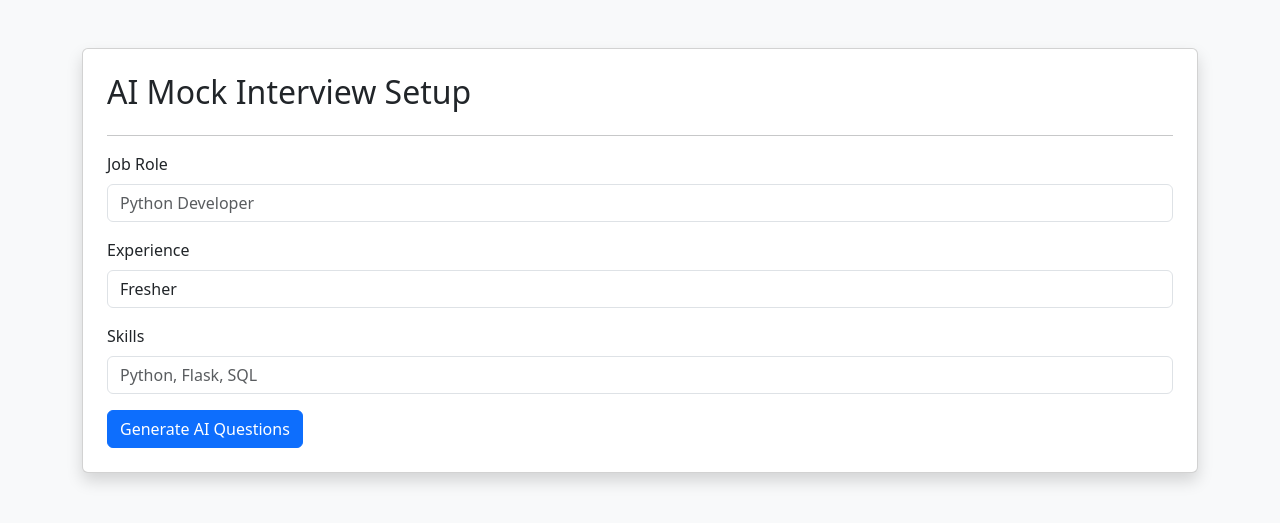
After one commit to Vennela-ai/AI-Interview-Portal, a Flask app: page /interview/setup in a window 1280 px wide. The commit adds this page. Shown: the top 523 px of the page. Run offline with Flask 3, Linux system fonts and the light colour scheme.

Commit message:
Integrate Gemini AI for interview question generation

```diff
--- a/app.py
+++ b/app.py
@@ -1,8 +1,10 @@
-from flask import Flask, render_template, request, redirect, url_for
+from flask import Flask, render_template, request, redirect, url_for, flash, session
+from gemini_service import generate_questions, evaluate_answers
 from werkzeug.security import generate_password_hash, check_password_hash
 from models import User, db
 
 app = Flask(__name__)
+app.secret_key = "your_secret_key"
 
 app.config["SQLALCHEMY_DATABASE_URI"] = "sqlite:///database.db"
 app.config["SQLALCHEMY_TRACK_MODIFICATIONS"] = False
@@ -27,6 +29,7 @@ def login():
         user = User.query.filter_by(email=email).first()
 
         if user and check_password_hash(user.password, password):
+            session["user_id"] = user.id
             return redirect(url_for("dashboard"))
 
         return "Invalid Email or Password!"
@@ -60,6 +63,92 @@ def register():
 @app.route("/dashboard")
 def dashboard():
     return render_template("dashboard.html")
+@app.route("/profile", methods=["GET", "POST"])
+def profile():
+    if "user_id" not in session:
+        return redirect(url_for("login"))
 
+    user = User.query.get(session["user_id"])
+
+    if request.method == "POST":
+        user.name = request.form["name"]
+        user.email = request.form["email"]
+
+        db.session.commit()
+
+        flash("Profile updated successfully!", "success")
+        return redirect(url_for("profile"))
+
+    return render_template("profile.html", user=user)
+@app.route("/interview/setup")
+def interview_setup():
+    return render_template("interview_setup.html")
+@app.route("/submit-interview", methods=["POST"])
+def submit_interview():
+
+    questions = []
+    answers = []
+
+    i = 1
+
+    while True:
+
+        question = request.form.get(f"question{i}")
+        answer = request.form.get(f"answer{i}")
+
+        if not question:
+            break
+
+        questions.append(question)
+        answers.append(answer)
+
+        i += 1
+
+    result = evaluate_answers(
+        "\n".join(questions),
+        "\n".join(answers)
+    )
+
+    return render_template(
+        "result.html",
+        result=result
+    )
+@app.route("/logout")
+def logout():
+    session.clear()
+    return redirect(url_for("login"))
+@app.route("/interview")
+def interview():
+    questions = [
+        "Tell me about yourself.",
+        "What are your strengths?",
+        "Why should we hire you?",
+        "Describe a challenging project you worked on.",
+        "Where do you see yourself in five years?"
+    ]
+
+    return render_template("interview.html", questions=questions)
+@app.route("/generate-questions", methods=["POST"])
+def interview_questions():
+
+    role = request.form["role"]
+    experience = request.form["experience"]
+    skills = request.form["skills"]
+
+    response = generate_questions(role, experience, skills)
+
+    questions = []
+
+    for line in response.split("\n"):
+
+        line = line.strip()
+
+        if line:
+            questions.append(line)
+
+    return render_template(
+        "interview.html",
+        questions=questions
+    )
 if __name__ == "__main__":
     app.run(debug=True)
--- /dev/null
+++ b/templates/interview_setup.html
@@ -0,0 +1,65 @@
+<!DOCTYPE html>
+<html>
+<head>
+    <title>AI Interview Setup</title>
+
+    <link href="https://cdn.jsdelivr.net/npm/bootstrap@5.3.3/dist/css/bootstrap.min.css" rel="stylesheet">
+</head>
+
+<body class="bg-light">
+
+<div class="container mt-5">
+
+    <div class="card shadow p-4">
+
+        <h2>AI Mock Interview Setup</h2>
+
+        <hr>
+
+        <form action="/generate-questions" method="POST">
+
+            <div class="mb-3">
+                <label class="form-label">Job Role</label>
+                <input type="text"
+                       name="role"
+                       class="form-control"
+                       placeholder="Python Developer"
+                       required>
+            </div>
+
+            <div class="mb-3">
+                <label class="form-label">Experience</label>
+
+                <select name="experience" class="form-control">
+                    <option>Fresher</option>
+                    <option>1 Year</option>
+                    <option>2 Years</option>
+                    <option>3+ Years</option>
+                </select>
+
+            </div>
+
+            <div class="mb-3">
+
+                <label class="form-label">Skills</label>
+
+                <input type="text"
+                       name="skills"
+                       class="form-control"
+                       placeholder="Python, Flask, SQL"
+                       required>
+
+            </div>
+
+            <button class="btn btn-primary">
+                Generate AI Questions
+            </button>
+
+        </form>
+
+    </div>
+
+</div>
+
+</body>
+</html>
```
Also changed, not shown: gemini_service.py (added, +70 -0 lines), templates/dashboard.html (+28 -4 lines), templates/interview.html (added, +58 -0 lines), templates/profile.html (added, +52 -0 lines), templates/result.html (added, +36 -0 lines).
